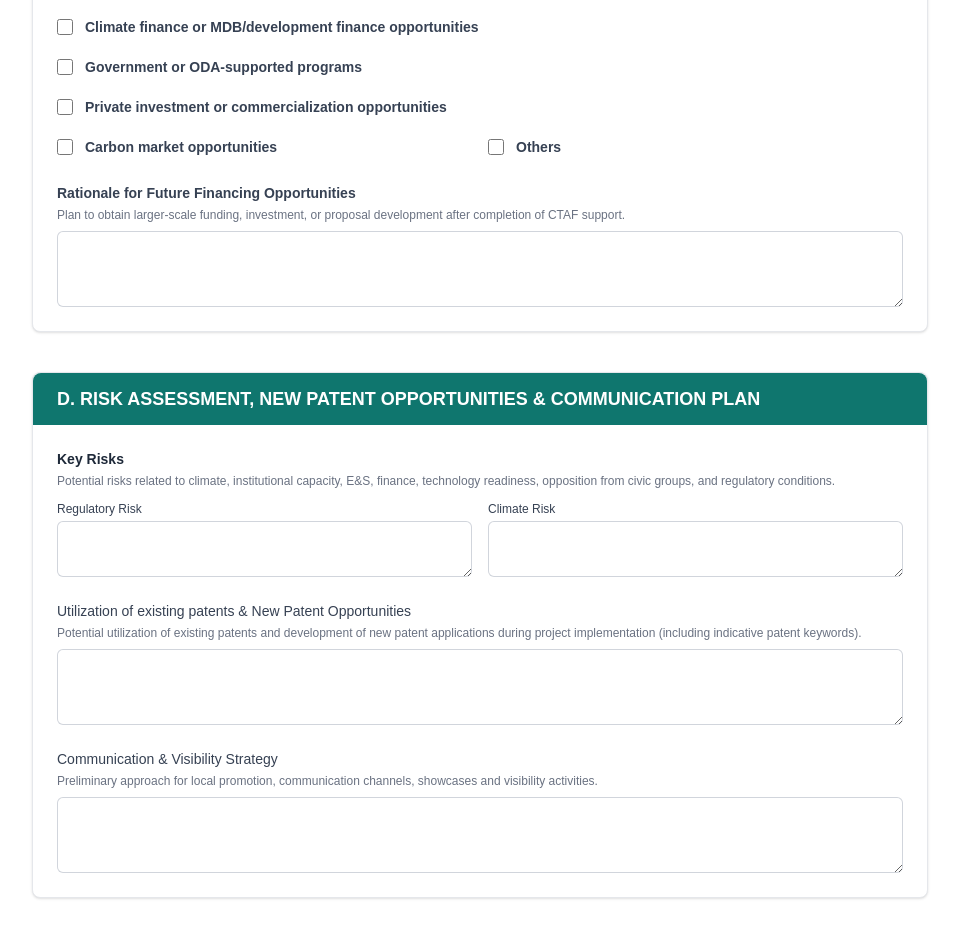
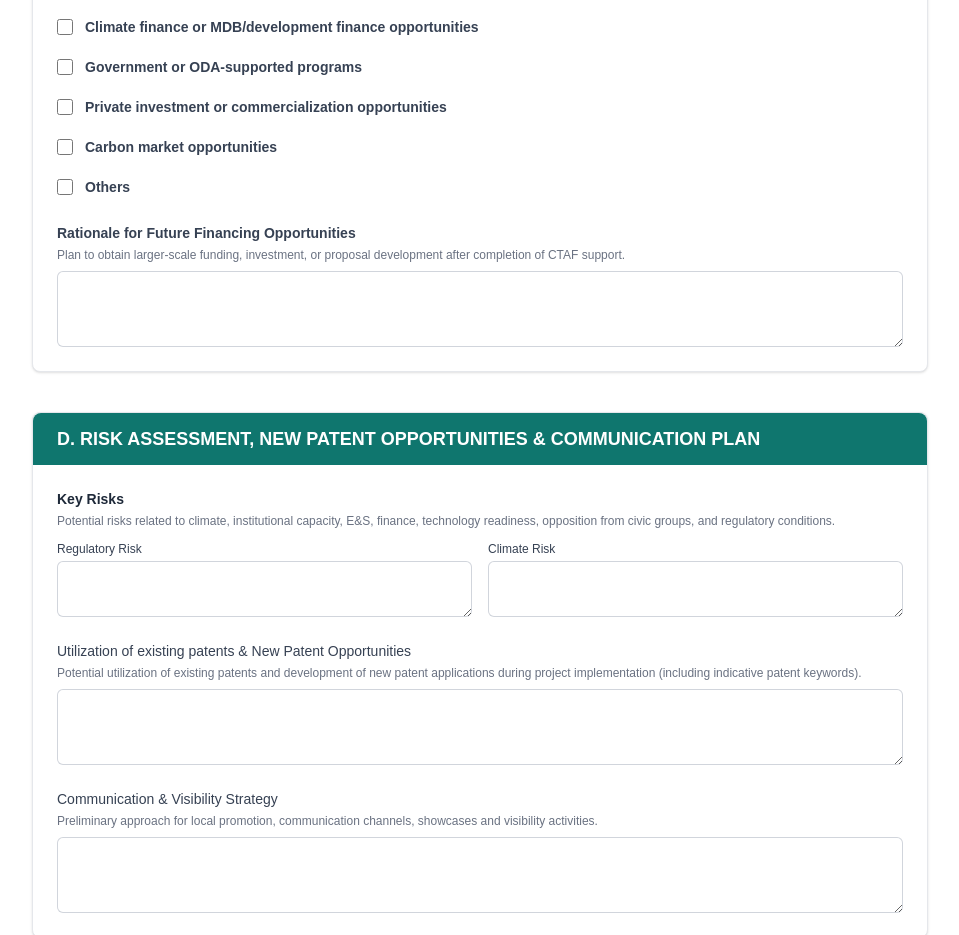
Before and after one commit to LzLLC2022/CPMS, a Next.js app: page /proposal/registration in a window 1280 px wide. Shown: the part 2240-3175 px from the top of the page, without its empty margins (160-1119 px from the left). Built offline with nearby package versions, Linux system fonts and the light colour scheme.

Commit message:
Remove grid wrapper for Others and Carbon market checkboxes to stack them vertically

```diff
--- a/src/app/proposal/registration/page.tsx
+++ b/src/app/proposal/registration/page.tsx
@@ -291,7 +291,6 @@
                 </div>
               </label>
 
-              <div className="grid grid-cols-1 md:grid-cols-2 gap-4">
               <label className="flex items-start gap-3">
                 <input type="checkbox" checked={financingOpts.carbon} onChange={() => handleFinancingChange("carbon")} className="mt-1 h-4 w-4 text-primary-600 border-gray-300 rounded" />
                 <div className="flex-1">
@@ -301,6 +300,7 @@
                   )}
                 </div>
               </label>
+
               <label className="flex items-start gap-3">
                 <input type="checkbox" checked={financingOpts.others} onChange={() => handleFinancingChange("others")} className="mt-1 h-4 w-4 text-primary-600 border-gray-300 rounded" />
                 <div className="flex-1">
@@ -310,7 +310,6 @@
                   )}
                 </div>
               </label>
-              </div>
             </div>
 
             <div>
```
Lines whose indentation alone changed are shown as unchanged.
